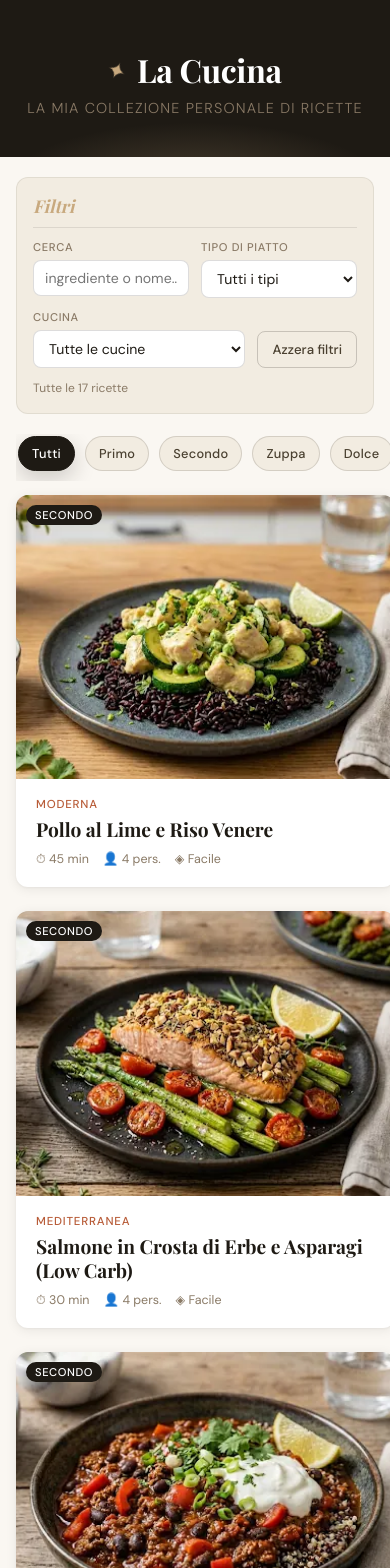
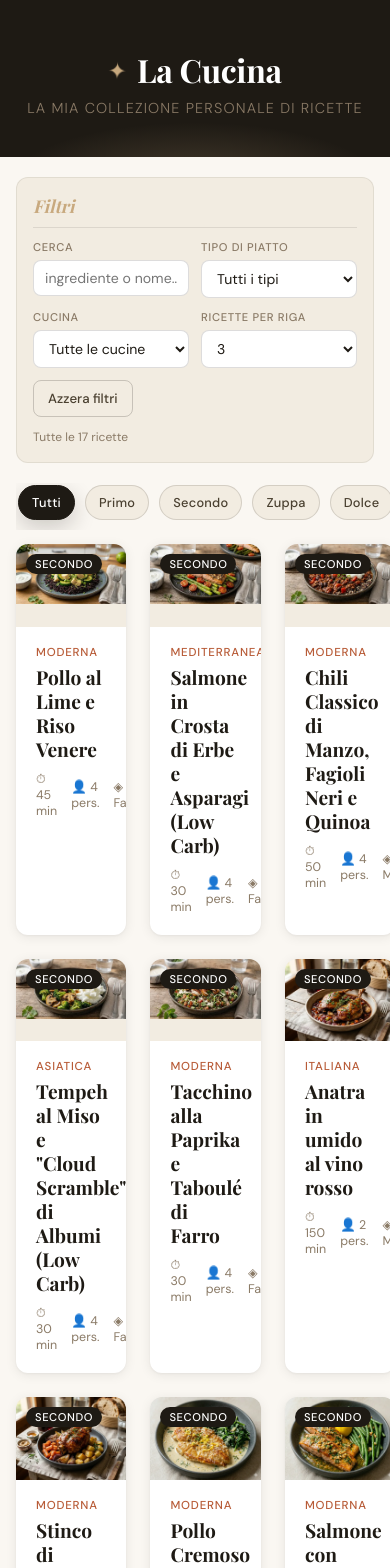
Before and after one commit to lorenzoferrara/RecipeWhisperer, a React (Vite) app: page / in a window 390 px wide. Shown: the top 1568 px of the page. Built offline with nearby package versions, Linux system fonts and the light colour scheme; a web font is replaced by a local one.

Commit message:
fix picture width

```diff
--- a/src/App.jsx
+++ b/src/App.jsx
@@ -11,6 +11,7 @@ export default function App() {
   const [search, setSearch] = useState('');
   const [selectedType, setSelectedType] = useState('all');
   const [selectedCuisine, setSelectedCuisine] = useState('all');
+  const [cardsPerRow, setCardsPerRow] = useState(3);
   const [selectedRecipe, setSelectedRecipe] = useState(null);
   const [loadError, setLoadError] = useState('');
   const [brokenCardImages, setBrokenCardImages] = useState(() => new Set());
@@ -123,9 +124,11 @@ export default function App() {
           types={types}
           cuisines={cuisines}
           resultsCount={resultsCount}
+          cardsPerRow={cardsPerRow}
           onSearchChange={setSearch}
           onTypeChange={setSelectedType}
           onCuisineChange={setSelectedCuisine}
+          onCardsPerRowChange={setCardsPerRow}
           onClearFilters={clearFilters}
         />
 
@@ -135,7 +138,11 @@ export default function App() {
           {loadError ? (
             <p style={{ color: '#b85c38', padding: '24px' }}>{loadError}</p>
           ) : (
-            <div className="recipe-grid" id="recipe-grid">
+            <div
+              className="recipe-grid"
+              id="recipe-grid"
+              style={{ '--cards-per-row': cardsPerRow }}
+            >
               {filtered.map((recipe, i) => (
                 <RecipeCard
                   key={recipe.id}
--- a/src/components/SidebarFilters.jsx
+++ b/src/components/SidebarFilters.jsx
@@ -7,9 +7,11 @@ export default function SidebarFilters({
   types,
   cuisines,
   resultsCount,
+  cardsPerRow,
   onSearchChange,
   onTypeChange,
   onCuisineChange,
+  onCardsPerRowChange,
   onClearFilters,
 }) {
   return (
@@ -56,6 +58,20 @@ export default function SidebarFilters({
         </select>
       </div>
 
+      <div className="filter-group">
+        <label htmlFor="rows-select">Ricette per riga</label>
+        <select
+          id="rows-select"
+          value={cardsPerRow}
+          onChange={(e) => onCardsPerRowChange(Number(e.target.value))}
+        >
+          <option value={2}>2</option>
+          <option value={3}>3</option>
+          <option value={4}>4</option>
+          <option value={5}>5</option>
+        </select>
+      </div>
+
       <button id="clear-btn" className="clear-btn" onClick={onClearFilters}>
         Azzera filtri
       </button>
--- a/style.css
+++ b/style.css
@@ -27,7 +27,14 @@ body {
   color: var(--ink);
   min-height: 100vh;
 }
-img { display: block; max-width: 100%; }
+picture { display: block; max-width: 100%; }
+img {
+  display: block;
+  width: auto;
+  max-width: 100%;
+  max-width: min(100%, 100vw);
+  max-width: min(100%, 100dvw);
+}
 button { cursor: pointer; border: none; background: none; font-family: inherit; }
 ul, ol { list-style: none; }
 
@@ -207,7 +214,7 @@ main {
 }
 .recipe-grid {
   display: grid;
-  grid-template-columns: repeat(auto-fill, minmax(240px, 1fr));
+  grid-template-columns: repeat(var(--cards-per-row, 3), minmax(0, 1fr));
   gap: 24px;
 }
 
@@ -365,6 +372,8 @@ main {
   aspect-ratio: 16/9;
   overflow: hidden;
   background: var(--paper);
+  max-width: 100%;
+  max-width: 100dvw;
 }
 .modal-image-wrap img {
   width: 100%;
@@ -470,6 +479,10 @@ main {
 
 /* ── RESPONSIVE ───────────────────────────────────────────── */
 @media (max-width: 700px) {
+  .modal {
+    width: calc(100vw - 16px);
+    width: calc(100dvw - 16px);
+  }
   .dish-tabs-wrap {
     margin-bottom: 14px;
   }
```
